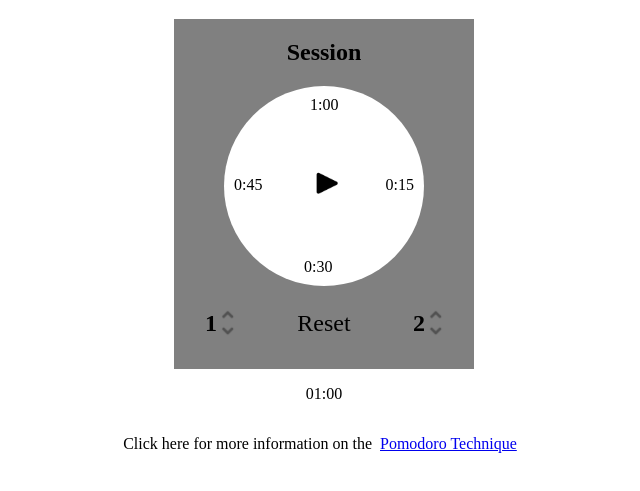
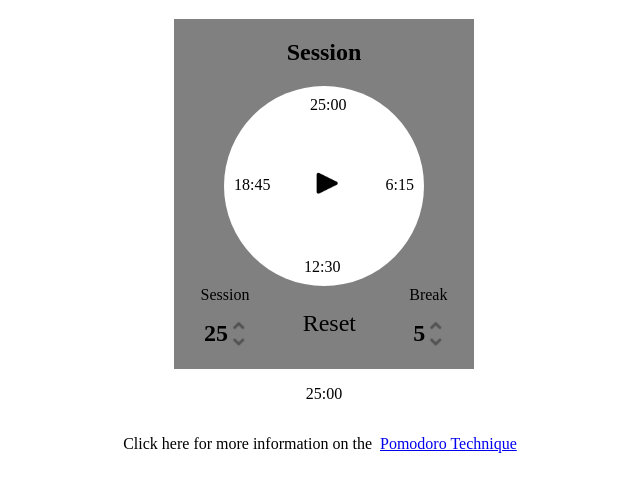
Before and after one commit to JeffAbney/react-pomodoro-clock, a React app: page / in a window 1280 px wide. Shown: the part 69-560 px from the top of the page, without its empty margins (316-956 px from the left). Built offline with nearby package versions, Linux system fonts and the light colour scheme.

Commit message:
add FCC id's and labels for break/session lengths. Fix issue with seconds starting at 60 after transition. Add Reset button functionality.

```diff
--- a/src/components/App.js
+++ b/src/components/App.js
@@ -32,7 +32,8 @@ const Dial = (props) => {
 	  subtractBreakTime,
 	  startTime,
 	  pauseTime,
-	  startCountdown
+	  startCountdown,
+	  handleReset
 	} = props;
 
 	const timerType = () => isSession ? "Session" : "Break";
@@ -40,7 +41,7 @@ const Dial = (props) => {
 
 	return (
       <div className="dial-container">
-        <h2>{timerType()}</h2>
+        <h2 id="timer-label">{timerType()}</h2>
         <div className="dial">
           <div className="dial-number" id="full-time">
             {Math.round(timerLength())}:00
@@ -76,6 +77,7 @@ const Dial = (props) => {
           <div className="dial-button-container play-button-container">
             <img
               className="dial-button play-button"
+              id="start_stop"
               src={timerIsRunning ? pause : play}
               onClick={timerIsRunning? pauseTime : startCountdown}
             />
@@ -86,14 +88,24 @@ const Dial = (props) => {
             time={sessionLength}
             addTime={addSessionTime}
             subtractTime={subtractSessionTime}
+            label="Session"
+            counterLabel="session-length"
+            labelId="session-label"
+            upId="session-increment"
+            downId="session-decrement"
           />
-          <p className="reset-button">
+          <p className="reset-button" id="reset" onClick={props.handleReset}>
           Reset
           </p>
           <TimeAdjuster id="break-adjuster"
             time={breakLength}
             addTime={addBreakTime}
             subtractTime={subtractBreakTime}
+            label="Break"
+            counterLabel="breal-length"
+            labelId="break-label"
+            upId="break-increment"
+            downId="break-decrement"
           />
         </div>
       </div>
@@ -101,24 +113,29 @@ const Dial = (props) => {
 }
 
 const TimeAdjuster = (props) => {
-    const { addTime, subtractTime } = props;
+    const { addTime, subtractTime, label, labelId, upId, downId, time, counterLabel } = props;
 
 	return(
       <div className="time-adjuster-container">
-        <h3 className="counter">
-          {props.time}
+        <p className="label" id={labelId}>{label}</p>
+        <div className="counter-and-arrow-container">
+          <h3 className="counter" id={counterLabel}>
+            {time}
           </h3>
           <div className="arrow-container">
             <img
               className="arrow up-arrow"
+              id={upId}
               src={upArrow}
               onClick= {addTime}
             />
             <img
               className="arrow down-arrow"
+              id={downId}
               src={downArrow}
               onClick={subtractTime}
             />
+          </div>
         </div>
       </div>
 	)
@@ -129,9 +146,10 @@ const TimeRemainingDisplay = (props) => {
 
 	return (
       <div className="time-remaining-container">
-      <p className="time-remaining">
+        <p className="time-remaining" id="time-left">
           {minutes}:{seconds}
         </p>
+        <audio className="beep" id="beep" src="../src/sounds/alarm.mp3"/>
       </div>
 	)
 }
@@ -155,9 +173,9 @@ class App extends Component {
 		super(props);
 
 		this.state = {
-			sessionLength: 1,
-			breakLength: 2,
-			minutes: "01",
+			sessionLength: 25,
+			breakLength: 5,
+			minutes: "25",
 			seconds: "00",
 			timerIsRunning: false,
 			timeIsAlmostUp: false,
@@ -175,6 +193,7 @@ class App extends Component {
 		this.pauseTime = this.pauseTime.bind(this);
 		this.startCountdown = this.startCountdown.bind(this);
 		this.tick = this.tick.bind(this);
+		this.handleReset = this.handleReset.bind(this);
     }
 
   addSessionTime() {
@@ -283,14 +302,17 @@ class App extends Component {
   		if (isSession) {
   		  this.setState({
   			isSession: false,
-  			minutes: this.state.breakLength
+  			minutes: this.state.breakLength,
+  			seconds: "00"
   		  })
   	    } else {
   	      this.setState({
   	      	isSession: true,
-  	      	minutes: this.state.sessionLength
+  	      	minutes: this.state.sessionLength,
+  	      	seconds: "00"
   	      })
   	    }
+  	    document.getElementById("beep").play();
   		this.startCountdown();
   	}
 
@@ -306,6 +328,23 @@ class App extends Component {
     this.secondsRemaining = time * 60 + Number(this.state.seconds);
   }
 
+  handleReset() {
+  	if (this.state.timerIsRunning) {
+  		alert("Pause timer before resetting")
+  	} else {
+  	clearInterval(this.intervalHandle);
+    this.setState({
+			sessionLength: 25,
+			breakLength: 5,
+			minutes: "25",
+			seconds: "00",
+			timerIsRunning: false,
+			timeIsAlmostUp: false,
+			isSession: true
+		})
+    }
+  }
+
 	render() {
 		const {
 		  state,
@@ -315,7 +354,8 @@ class App extends Component {
 		  subtractBreakTime,
 		  startTime,
 		  pauseTime,
-		  startCountdown
+		  startCountdown,
+		  handleReset
 		} = this;
 
 		const { minutes, seconds } = this.state;
@@ -332,6 +372,7 @@ class App extends Component {
 			    startCountdown={startCountdown}
 			    startTime={startTime}
 			    pauseTime={pauseTime}
+			    handleReset={handleReset}
 			   />
 			   <TimeRemainingDisplay minutes={minutes} seconds={seconds} />
 			  <Footer />
--- a/src/styles/App.css
+++ b/src/styles/App.css
@@ -83,7 +83,15 @@ a {
 
 .time-adjuster-container {
 	display: flex;
+	flex-direction: column;
 	align-items: center;
+	height: 75px;
+}
+
+.counter-and-arrow-container {
+	display: flex;
+	align-items: center;
+	height: 60px;
 }
 
 .counter {
@@ -98,6 +106,10 @@ a {
 	height: 15px;
 	width: 15px;
 	padding-left: 3px;
+}
+
+.label {
+	margin: 0;
 }
 
 .reset-button {
```
Lines whose indentation alone changed are shown as unchanged.
